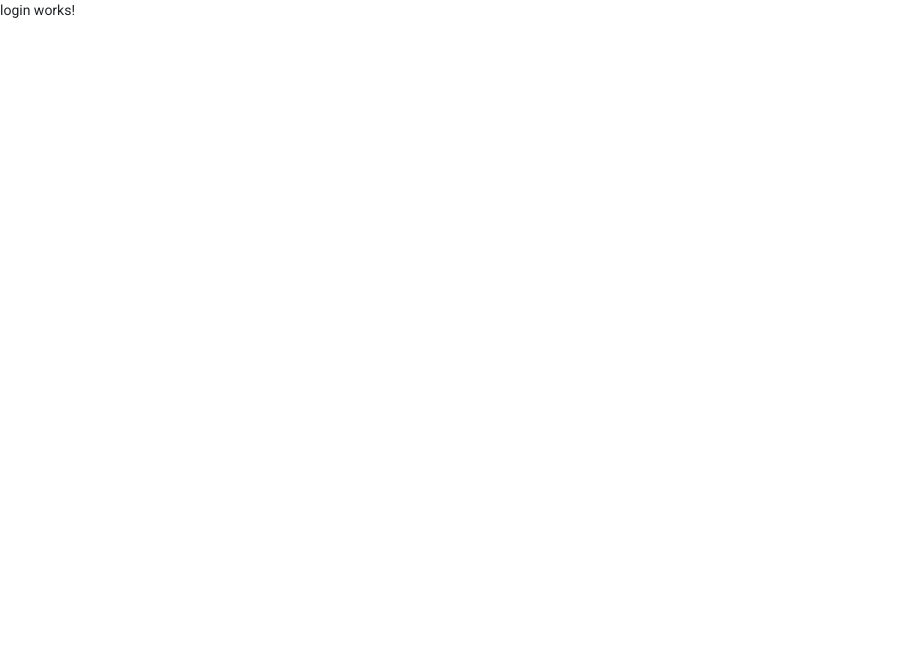
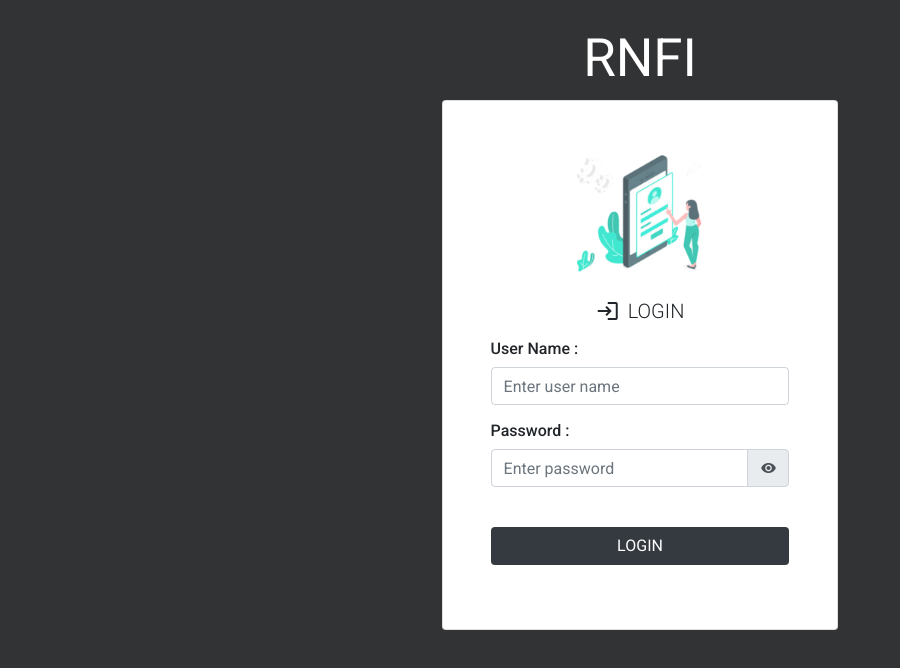
Before and after one commit to pahuja1818/rnfi, an Angular app: page /login in a window 1280 px wide. Shown: the top 668 px of the page, without its empty margins (0-900 px from the left). Built offline with nearby package versions, Linux system fonts and the light colour scheme.

Commit message:
login functionality created!

```diff
--- a/src/app/login/login.module.ts
+++ b/src/app/login/login.module.ts
@@ -10,6 +10,7 @@ import { LoginRoutingModule } from './login-routing.module';
     LoginComponent
   ],
   imports: [
+    CommonModule,
     SharedModule,
     LoginRoutingModule
   ]
--- a/src/app/login/login/login.component.html
+++ b/src/app/login/login/login.component.html
@@ -1 +1,52 @@
-login works!
+<div class="bg-matte" style="min-height: 100vh;">
+    <div class="w-100 h-100 bg-matte fd-flex justify-content-center row mx-0">
+        <div class="col-sm-4 mt-5">
+            <h5 class="text-xlg text-white login-logo text-center pb-3">RNFI</h5>
+            <div class="card signup-card mt-3 mx-auto">
+                <div class="h-100">
+                    <div class="h-100 center-parent flex-column py-5">
+                        <div class="vertical-center flex-column w-100">
+                            <img class="img-login" src="../../../assets/login_scaled.png">
+                            <div class="lead mb-3 vertical-center">
+                                <span class="material-icons mr-2">login</span>
+                                {{ isTwoStepVerification ? "Two Step Verification": "LOGIN" }}
+                            </div>
+                            <div class="col-sm-10 vertical-center flex-column" [formGroup]="loginForm">
+                                <div class="w-100 mb-2" *ngIf="!isTwoStepVerification">
+                                    <label class="text-smd text-bold">User Name :</label>
+                                    <input class="form-control mb-2" type="text" placeholder="Enter user name"
+                                        formControlName="userName">
+                                </div>
+                                <div class="w-100 mb-2" *ngIf="!isTwoStepVerification">
+                                    <label class="text-smd text-bold">Password :</label>
+                                    <div class="input-group mb-3">
+                                        <input class="form-control" [type]="isPasswordVisible ? 'text' : 'password'"
+                                            placeholder="Enter password" formControlName="password">
+                                        <div class="input-group-append text-link text-dark">
+                                            <span class="input-group-text material-icons"
+                                                (click)="isPasswordVisible = !isPasswordVisible">{{isPasswordVisible ?
+                                                "visibility_off": "visibility"}}</span>
+                                        </div>
+                                    </div>
+                                </div>
+                                <div class="w-100 mb-2" *ngIf="isTwoStepVerification">
+                                    <label class="text-smd text-bold">Enter OTP :</label>
+                                    <input class="form-control mb-2" type="number" placeholder="OTP"
+                                        formControlName="otp">
+                                </div>
+                                <button *ngIf="!isTwoStepVerification"
+                                    class="btn btn primary bg-dark text-white my-3 w-100" (click)="login()"> LOGIN
+                                </button>
+                                <button *ngIf="isTwoStepVerification"
+                                    class="btn btn primary bg-dark text-white my-3 w-100" (click)="verifyOTP()">VERIFY</button>
+
+                            </div>
+                        </div>
+                    </div>
+                </div>
+            </div>
+        </div>
+    </div>
+</div>
+
+<progress-spinner [visibility]="isServiceRunning"></progress-spinner>
--- a/src/app/login/login/login.component.ts
+++ b/src/app/login/login/login.component.ts
@@ -1,4 +1,8 @@
 import { Component, OnInit } from '@angular/core';
+import { FormControl, FormGroup, Validators } from '@angular/forms';
+import { Router } from '@angular/router';
+import { ApiServiceService } from 'src/app/shared/services/api-service.service';
+import { ToastService } from 'src/app/shared/services/toast.service';
 
 @Component({
   selector: 'app-login',
@@ -7,9 +11,94 @@ import { Component, OnInit } from '@angular/core';
 })
 export class LoginComponent implements OnInit {
 
-  constructor() { }
+  loginForm: FormGroup;
+
+  user: any = {};
+  isTwoStepVerification = false;
+
+  isServiceRunning = false;
+  isPasswordVisible = false; //to change the visbility of password to user
+
+  constructor(
+    private toast: ToastService,
+    private apiService: ApiServiceService,
+    private router: Router
+  ) {
+    this.initializeLoginForm();
+  }
+
+  initializeLoginForm() {
+    this.loginForm = new FormGroup({
+      "userName": new FormControl("", Validators.required),
+      "password": new FormControl("", Validators.required),
+      "otp": new FormControl(Number),
+    });
+  }
 
   ngOnInit(): void {
   }
 
+  login() {
+    if (this.loginForm.valid) {
+      this.isServiceRunning = true;
+      let loginDetails = new FormData();
+      loginDetails.append('username', this.loginForm.get('userName').value);
+      loginDetails.append('password', this.loginForm.get('password').value);
+      this.apiService.login(loginDetails).subscribe((response: any) => {
+        if (response.status == false) {
+          this.toast.error(response.message);
+        }
+        else {
+          this.user = response;
+          if (this.user.twostep !== 1) {
+            this.saveUserToken();
+            this.toast.success("Logged in Successfully!");
+            this.router.navigateByUrl('/user');
+          }
+          else {
+            this.isTwoStepVerification = true;
+            this.toast.info("6 digit otp is sent to your registered email!");
+          }
+        }
+        this.isServiceRunning = false;
+      },
+        (error) => {
+          this.toast.error("Something went wrong!");
+        });
+    }
+    else this.toast.error("Please enter valid details !");
+  }
+
+  verifyOTP() {
+    let otp = (this.loginForm.get("otp").value).toString();
+    if(otp === null || otp === undefined){
+      this.toast.error("Please Enter OTP!");
+    }
+    else if (otp.length === 5) {
+      this.isServiceRunning = true;
+      let otpDetails = new FormData();
+      otpDetails.append('otp', otp);
+      otpDetails.append('authToken', this.user.authToken);
+      this.apiService.verifyOTP(otpDetails).subscribe((response: any) => {
+        if (response.status == false) {
+          this.toast.error(response.message);
+        }
+        else {
+          this.saveUserToken();
+          this.toast.success("Logged in Successfully!");
+          this.router.navigateByUrl('/user');
+        }
+        this.isServiceRunning = false;
+      },
+        (error) => {
+          this.toast.error("Something went wrong!");
+        });
+    }
+    else this.toast.error("OTP must contain 5 digits !");
+  }
+
+  saveUserToken(){
+    let id = window.btoa(this.user.authToken);
+    window.localStorage.setItem("id", id);
+  }
 }
--- a/src/app/shared/services/api-service.service.ts
+++ b/src/app/shared/services/api-service.service.ts
@@ -1,3 +1,4 @@
+import { HttpClient, HttpHeaders } from '@angular/common/http';
 import { Injectable } from '@angular/core';
 
 @Injectable({
@@ -5,5 +6,22 @@ import { Injectable } from '@angular/core';
 })
 export class ApiServiceService {
 
-  constructor() { }
+  token = "e090c25187ee2b3f9f1f8a02747356641";
+  headers = new HttpHeaders({ 'content-type': 'application/json' });
+  baseUrl = 'https://paysprint.in/service-api/testangular/api/TestAngular/';
+
+  constructor(private http: HttpClient) {
+  }
+
+  login(loginDetails: FormData) {
+    let body = loginDetails;
+    body.append('token', this.token);
+    return this.http.post(`${this.baseUrl}login`, body);
+  }
+
+  verifyOTP(otpDetails: FormData) {
+    let body = otpDetails;
+    body.append('token', this.token);
+    return this.http.post(`${this.baseUrl}verifyOtp`, body);
+  }
 }
--- a/src/app/shared/shared.module.ts
+++ b/src/app/shared/shared.module.ts
@@ -7,6 +7,7 @@ import { ApiServiceService } from './services/api-service.service';
 import { ToastService } from './services/toast.service';
 import { ProgressSpinnerComponent } from './components/progress-spinner/progress-spinner.component';
 import { MatSnackBarModule } from '@angular/material/snack-bar';
+import { BrowserModule } from '@angular/platform-browser';
 
 @NgModule({
   declarations: [
--- a/src/styles.scss
+++ b/src/styles.scss
@@ -6,10 +6,155 @@
 /* Importing Datepicker SCSS file. */
 @import "~ngx-bootstrap/datepicker/bs-datepicker";
 
+html, body { height: 100%; }
+body { margin: 0; font-family: Roboto, "Helvetica Neue", sans-serif; }
 
+
+/* You can add global styles to this file, and also import other style files */
+
+html, body { height: 100%; }
+body { margin: 0; font-family: Roboto, "Helvetica Neue", sans-serif; }
+
+/* Importing Bootstrap SCSS file. */
+@import "~bootstrap/scss/bootstrap";
+
+/* Importing Datepicker SCSS file. */
+@import "~ngx-bootstrap/datepicker/bs-datepicker";
+
+//texts ----------------
+.text-sm {
+    font-size: 12px !important;
+}
+
+.text-smd {
+    font-size: 16px !important;
+}
+
+.text-md {
+    font-size: 24px !important;
+}
+
+.text-lg {
+    font-size: 30px !important;
+}
+
+.text-xlg {
+    font-size: 3.3rem !important;
+}
+
+.text-link {
+    cursor: pointer;
+}
+
+.text-semibold {
+    font-weight: 300;
+}
+
+.text-bold {
+    font-weight: 500;
+}
+
+.text-matte {
+    color: #323334;
+}
+
+.text-grey {
+    color: #747575;
+}
+
+.text-violet {
+    color: #9E6DF7;
+}
+
+a.text-link:hover, a.text-link:visited, a.text-link:active, a.text-link:link {
+    text-decoration: none;
+}
+
+.fredoka {
+    font-family: 'Fredoka One', cursive !important;
+}
+
+//z-index ----
+.overlay {
+    z-index: 1000;
+}
+
+.underlay {
+    z-index: -1000;
+}
+
+
+//backgrounds
+.bg-matte {
+    background-color: #323334!important;
+}
+
+.bg-trans {
+    background-color: rgba(0, 0, 0, 0.40);
+}
+
+.bg-none {
+    background-color: rgba(255, 255, 255, 0);
+}
 .bg-violet{
     background-color: #9E6DF7;
 }
 
-html, body { height: 100%; }
-body { margin: 0; font-family: Roboto, "Helvetica Neue", sans-serif; }
+.bg-grey{
+    background-color: #a5a4a5;
+}
+
+
+//Scrollbar------
+  ::-webkit-scrollbar {
+    width: 0.3rem;
+    height: 0.25rem;
+  }
+
+  ::-webkit-scrollbar-thumb {
+    background-color: gray;
+  }
+
+  ::-webkit-scrollbar-track {
+    background-color: white;
+  }
+
+  ::-webkit-scrollbar-thumb:hover {
+    background-color: black;
+  }
+
+  .employee-modal{
+    min-width: 60% !important;
+    display: flex;
+    align-items: center;
+    height: 100%;
+  }
+
+  .login-logo {
+    margin-top: 18vh;
+    margin-bottom: 20px;
+}
+
+
+
+.img-login {
+    height: 150px;
+    opacity: 0.75;
+    object-fit: cover;
+}
+
+.login-card {
+    width: 85%;
+    font-size: small;
+}
+
+.center-parent {
+    display: flex;
+    align-items: center;
+    justify-content: center;
+}
+
+.vertical-center {
+    display: flex;
+    align-items: center;
+}
--- a/tsconfig.json
+++ b/tsconfig.json
@@ -5,7 +5,7 @@
     "baseUrl": "./",
     "outDir": "./dist/out-tsc",
     "forceConsistentCasingInFileNames": true,
-    "strict": true,
+    "strict": false,
     "noImplicitReturns": true,
     "noFallthroughCasesInSwitch": true,
     "sourceMap": true,
```
Also changed, not shown: src/assets/login_scaled.png (added).
